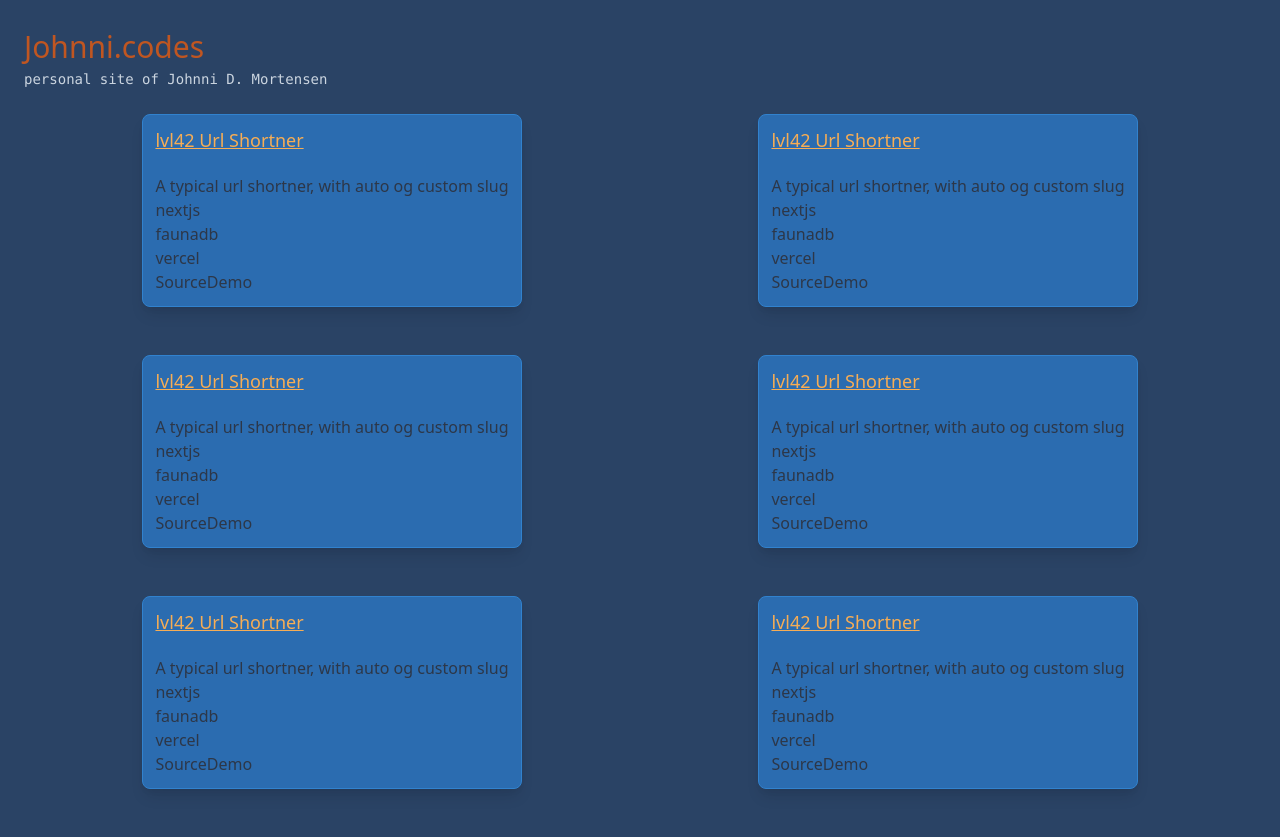
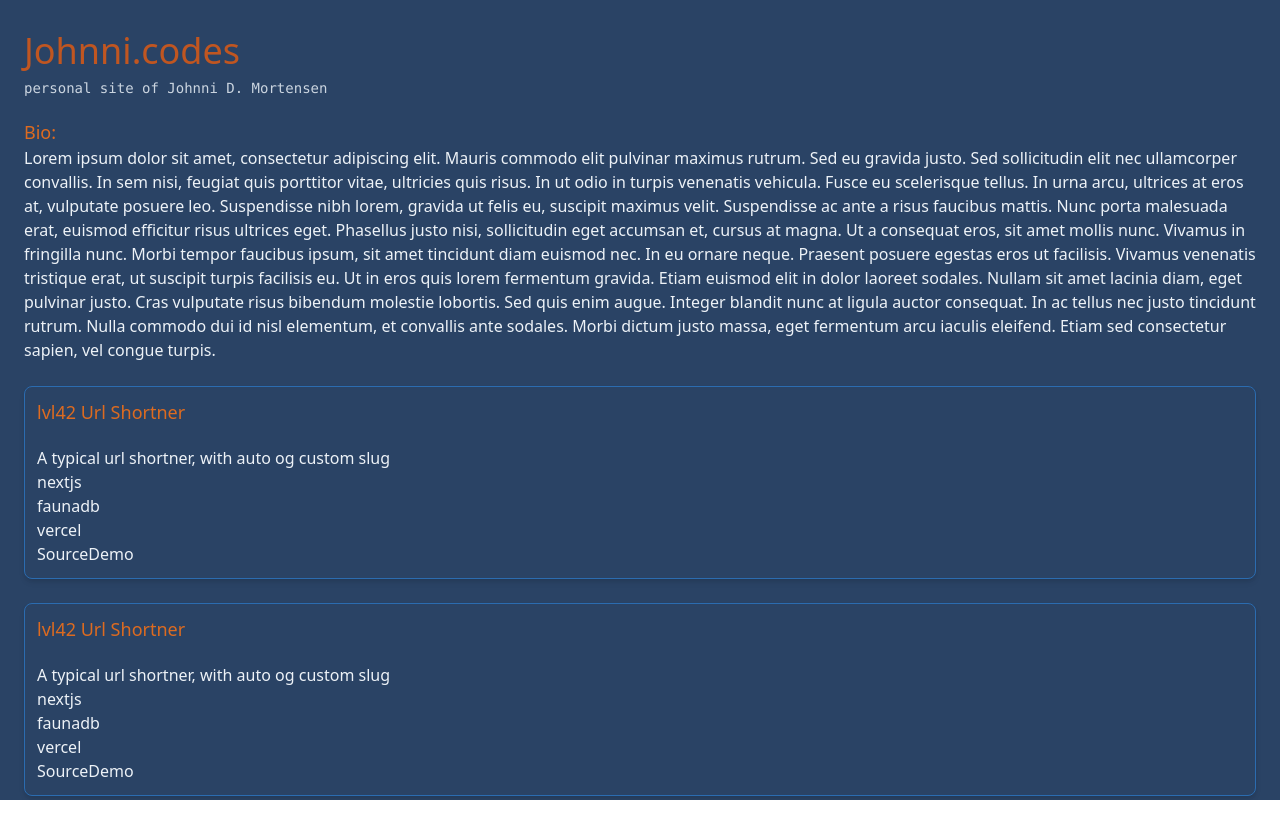
Before and after one commit to donjo9/johnnicodes, a Next.js app: page / in a window 1280 px wide. After the commit the page ends 800 px from the top, so only its background shows below. Built offline with nearby package versions, Linux system fonts and the light colour scheme.

Commit message:
Changed card displaying, added bio and fixed x axis scroll

```diff
--- a/components/card.js
+++ b/components/card.js
@@ -3,8 +3,8 @@
 const Card = ({ title, description, stack, source, demo }) => {
   const stackItems = stack.map((s) => <div>{s}</div>);
   return (
-    <div className="text-gray-800 max-w-md m-6 rounded-lg shadow-lg border border-blue-600 bg-blue-700 p-3">
-      <h1 className="text-orange-400 text-lg mb-5 underline">{title}</h1>
+    <div className="text-gray-200 container my-6 rounded-lg shadow-md border border-blue-700 bg-blue-900 p-3">
+      <h1 className="text-orange-600 text-lg mb-5">{title}</h1>
       <p>{description}</p>
       {stackItems}
       <a href={source} alt="Link to source">
--- a/pages/index.js
+++ b/pages/index.js
@@ -1,17 +1,41 @@
 import Card from "../components/card";
 
 export default () => (
-  <div className="min-h-full min-w-full  bg-blue-900">
+  <div className="min-h-full min-w-full  bg-blue-900 text-gray-200">
     <main className="p-6 m-auto my-0 container">
-      <header>
-        <h1 className="text-orange-700 font-sans text-3xl">Johnni.codes</h1>
+      <header className="mb-5">
+        <h1 className="text-orange-700 font-sans text-4xl">Johnni.codes</h1>
+        <h5 className="font-mono text-gray-400 text-sm">
+          personal site of Johnni D. Mortensen
+        </h5>
       </header>
-      <section>
-        <p className="font-mono text-gray-400 text-sm">
-          personal site of Johnni D. Mortensen
+
+      <section className="">
+        <h1 className="text-orange-600 text-lg">Bio:</h1>
+        <p>
+          Lorem ipsum dolor sit amet, consectetur adipiscing elit. Mauris
+          commodo elit pulvinar maximus rutrum. Sed eu gravida justo. Sed
+          sollicitudin elit nec ullamcorper convallis. In sem nisi, feugiat quis
+          porttitor vitae, ultricies quis risus. In ut odio in turpis venenatis
+          vehicula. Fusce eu scelerisque tellus. In urna arcu, ultrices at eros
+          at, vulputate posuere leo. Suspendisse nibh lorem, gravida ut felis
+          eu, suscipit maximus velit. Suspendisse ac ante a risus faucibus
+          mattis. Nunc porta malesuada erat, euismod efficitur risus ultrices
+          eget. Phasellus justo nisi, sollicitudin eget accumsan et, cursus at
+          magna. Ut a consequat eros, sit amet mollis nunc. Vivamus in fringilla
+          nunc. Morbi tempor faucibus ipsum, sit amet tincidunt diam euismod
+          nec. In eu ornare neque. Praesent posuere egestas eros ut facilisis.
+          Vivamus venenatis tristique erat, ut suscipit turpis facilisis eu. Ut
+          in eros quis lorem fermentum gravida. Etiam euismod elit in dolor
+          laoreet sodales. Nullam sit amet lacinia diam, eget pulvinar justo.
+          Cras vulputate risus bibendum molestie lobortis. Sed quis enim augue.
+          Integer blandit nunc at ligula auctor consequat. In ac tellus nec
+          justo tincidunt rutrum. Nulla commodo dui id nisl elementum, et
+          convallis ante sodales. Morbi dictum justo massa, eget fermentum arcu
+          iaculis eleifend. Etiam sed consectetur sapien, vel congue turpis.
         </p>
       </section>
-      <section className="flex flex-wrap justify-around">
+      <section>
         <Card
           title="lvl42 Url Shortner"
           description="A typical url shortner, with auto og custom slug"
--- a/styles/index.css
+++ b/styles/index.css
@@ -2,12 +2,14 @@
 @tailwind components;
 @tailwind utilities;
 
-
 /* CSS Reset */
-body, html, #__next{
-    box-sizing: border-box;
-    width: 100vw;
-    height: 100vh;
+body,
+html,
+#__next {
+  box-sizing: border-box;
+  width: 100vw;
+  height: 100vh;
+  overflow-x: hidden;
 }
 
 *,
```
